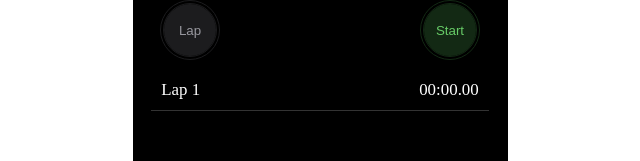
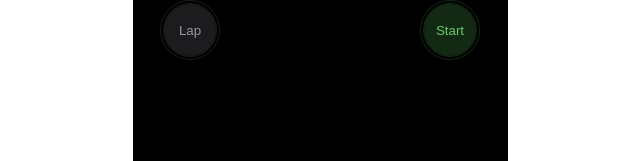
Before and after one commit to umitao/stopwatch-vite, a React (Vite) app: page / in a window 1280 px wide. Shown: the part 396-557 px from the top of the page, without its empty margins (320-960 px from the left). Built offline with nearby package versions, Linux system fonts and the light colour scheme; a web font is replaced by a local one.

Commit message:
only lap coloring missing

```diff
--- a/src/App.jsx
+++ b/src/App.jsx
@@ -2,11 +2,14 @@ import "./App.css";
 import React, { useState, useEffect } from "react";
 import {printTime, timeElapsed} from "./utils/printTime";
 import LapRow  from './components/LapRow'
+import LapTimer from "./components/LapTimer";
 
 function App() {
+
   const [isRunning, setIsRunning] = useState(false);
   const [isPaused, setIsPaused] = useState(false);
   const [lapTimes, setLapTimes] = useState([]);
+
   const [timer, setTimer] = useState({
     startTime: 0,
     totalTime: 0,
@@ -61,7 +64,7 @@ function App() {
           totalTime: timeElapsed(prevState.startTime),
           currentLapTime: timeElapsed(prevState.currentLapStart),
         }));
-      }, 100);
+      }, 16.6);
 
       return () => {
         clearInterval(timerID);
@@ -99,10 +102,7 @@ function App() {
       <div className="bottom">
         <table>
           <tbody>
-            <tr>
-              <td>Lap {!lapTimes.length ? 1 : lapTimes.length + 1}</td>
-              <td>{printTime(timer.currentLapTime)}</td>
-            </tr>
+            {timer.startTime ? <LapTimer timer={timer} lapTimes={lapTimes}/>: null}
             <LapRow lapTimes={lapTimes}/>
           </tbody>
         </table>
--- /dev/null
+++ b/src/components/LapTimer.jsx
@@ -0,0 +1,12 @@
+import React from 'react'
+import { printTime } from '../utils/printTime'
+
+export default function LapTimer({timer, lapTimes}) {
+
+  return (
+    <tr>
+      <td>Lap {!lapTimes.length ? 1 : lapTimes.length + 1}</td>
+      <td>{printTime(timer.currentLapTime)}</td>
+    </tr>
+  )
+}
```
Also changed, not shown: src/components/LapRow.jsx (line endings or trailing spaces).
